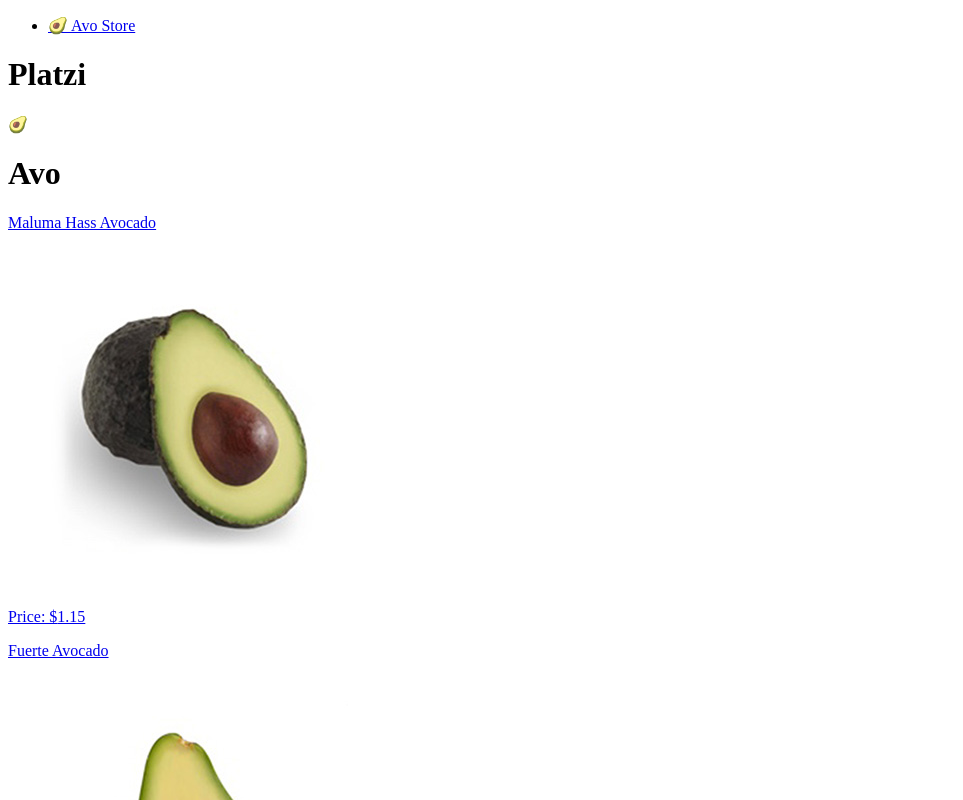
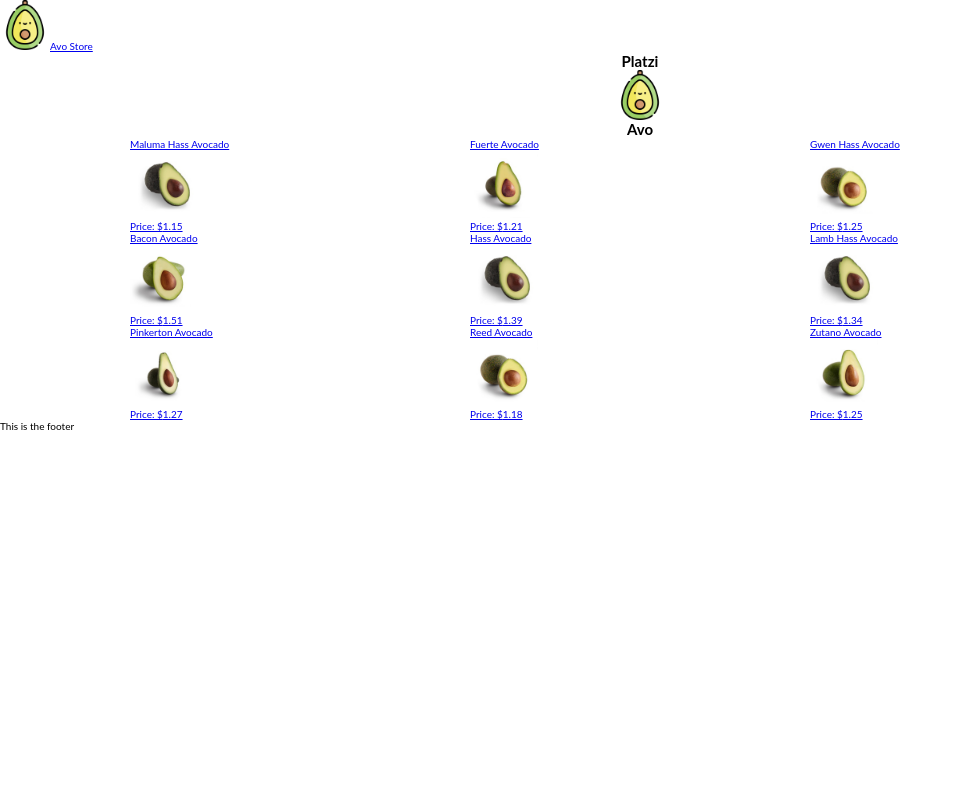
Before and after one commit to Angie-Santos/platzi-avo, a Next.js app: page / in a window 1280 px wide. Shown: the top 800 px of the page, without its empty margins (0-963 px from the left). Built offline with nearby package versions, Linux system fonts and the light colour scheme.

Commit message:
Add Styles index

```diff
--- a/components/Card.tsx
+++ b/components/Card.tsx
@@ -8,9 +8,9 @@ type Product = {
 
 const Card = ({ productName, productPrice, productImage }: Product) => {
   return (
-    <section>
+    <section className="product">
       <p>{productName}</p>
-      <img src={productImage} alt="avo" />
+      <img className='avo-image' src={productImage} alt="avo" />
       <p>Price: ${productPrice}</p>
     </section>
   );
--- a/components/Navbar.tsx
+++ b/components/Navbar.tsx
@@ -7,8 +7,8 @@ const Navbar = () => {
           <ul>
             <li>
               <Link className="links" href="/">
-                {" "}
-                🥑 Avo Store
+                <img className="logo" src="/images/avocado-icon.png" alt="logo" />
+                Avo Store
               </Link>
             </li>
           </ul>
--- a/pages/_app.tsx
+++ b/pages/_app.tsx
@@ -1,5 +1,7 @@
 import type { AppProps } from "next/app";
 import Layout from "@components/Layout/Layout";
+
+import '../style.css'
 
 export default function MyApp({ Component, pageProps }: AppProps) {
   return (
--- a/pages/index.tsx
+++ b/pages/index.tsx
@@ -15,7 +15,12 @@ const Home = () => {
 
   return (
     <>
-      <h1>Platzi</h1> 🥑 <h1>Avo</h1>
+      <section id='header-products'>
+        <h1>Platzi</h1>
+        <img className="logo" src="/images/avocado-icon.png" alt="logo" />
+        <h1>Avo</h1>
+      </section>
+      <section id='container-products'>
         {productList.map((product) => (
           <Link href={`/products/${product.id}`}>
             <Card
@@ -27,6 +32,7 @@ const Home = () => {
           </Link>
 
         ))}
+      </section>
     </>
   );
 };
--- /dev/null
+++ b/style.css
@@ -0,0 +1,35 @@
+* {
+  margin: 0;
+  padding: 0;
+  box-sizing: border-box;
+  font-family: 'Lato', sans-serif;
+}
+
+html {
+  font-size: 62.5%;
+}
+
+.logo {
+  width: 5rem;
+}
+
+#header-products {
+  display: grid;
+  place-items: center;
+}
+
+#container-products {
+  display: flex;
+  width: 100%;
+  justify-content: center;
+  align-items: center;
+  flex-wrap: wrap;
+}
+
+.product {
+  width: 100%;
+}
+
+.avo-image {
+  width: 20%;
+}
```
Also changed, not shown: public/images/avocado-icon.png (added). Lines whose indentation alone changed are shown as unchanged.
